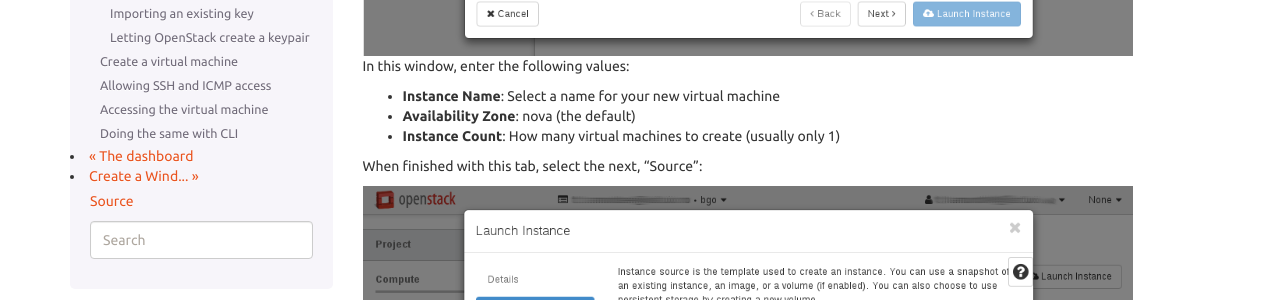
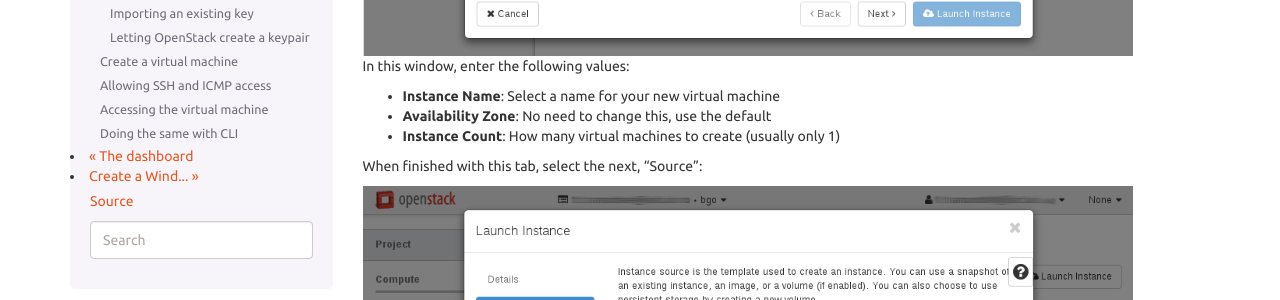
Before and after one commit to norcams/docs-enduser, a Sphinx documentation site: the page built from docs/create-virtual-machine.rst, in a window 1280 px wide and 900 px high, scrolled down 4488 px. Shown: the part 152-452 px from the top of the window. Built offline with Sphinx 7.4.7, drawn with Linux system fonts in a browser that asks for light colours.

Commit message:
avail zone default

```diff
--- a/docs/create-virtual-machine.rst
+++ b/docs/create-virtual-machine.rst
@@ -138,7 +138,7 @@ Click "Launch Instance". The following window will appear:
 In this window, enter the following values:
 
 * **Instance Name**: Select a name for your new virtual machine
-* **Availability Zone**: nova (the default)
+* **Availability Zone**: No need to change this, use the default
 * **Instance Count**: How many virtual machines to create (usually only 1)
 
 When finished with this tab, select the next, "Source":
```
